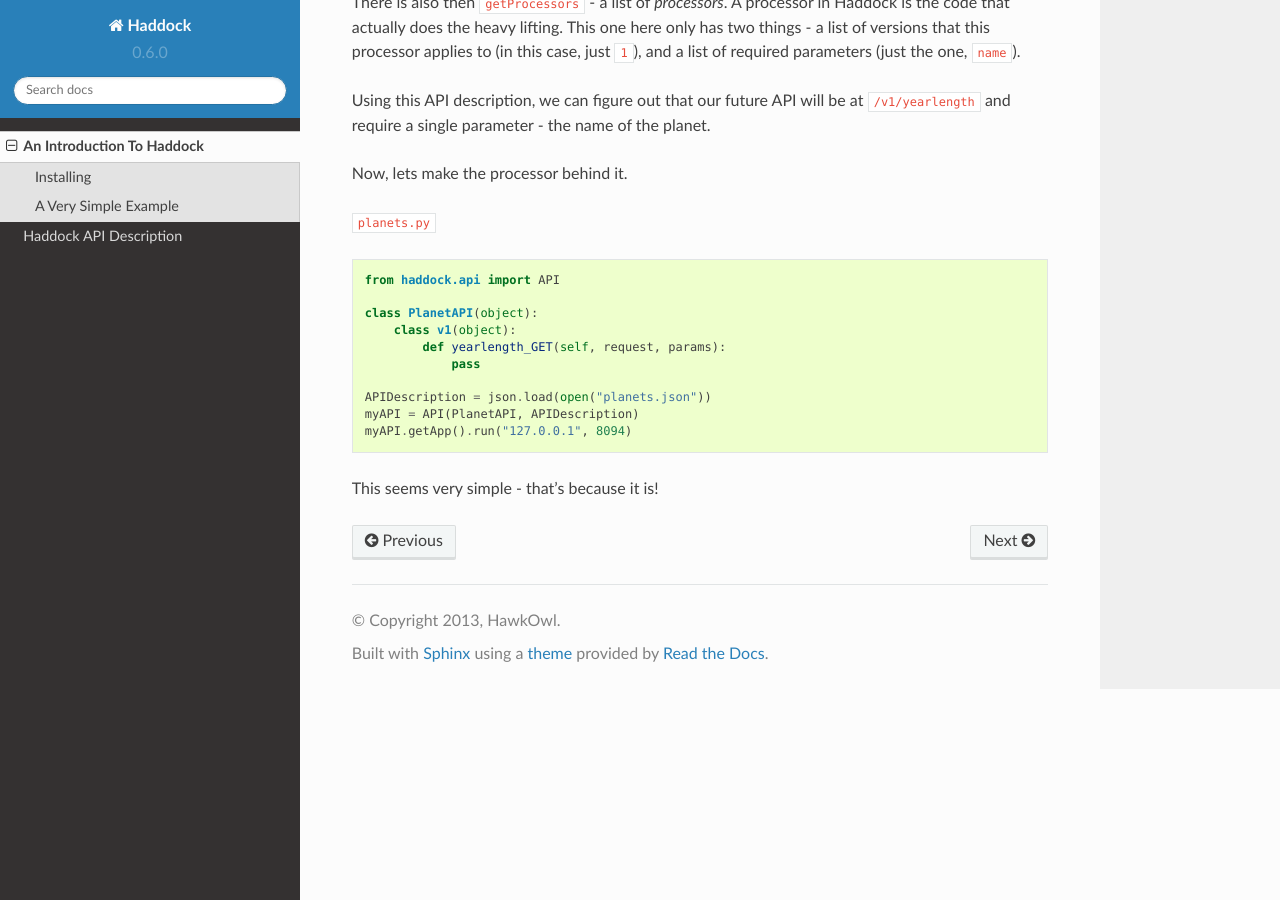
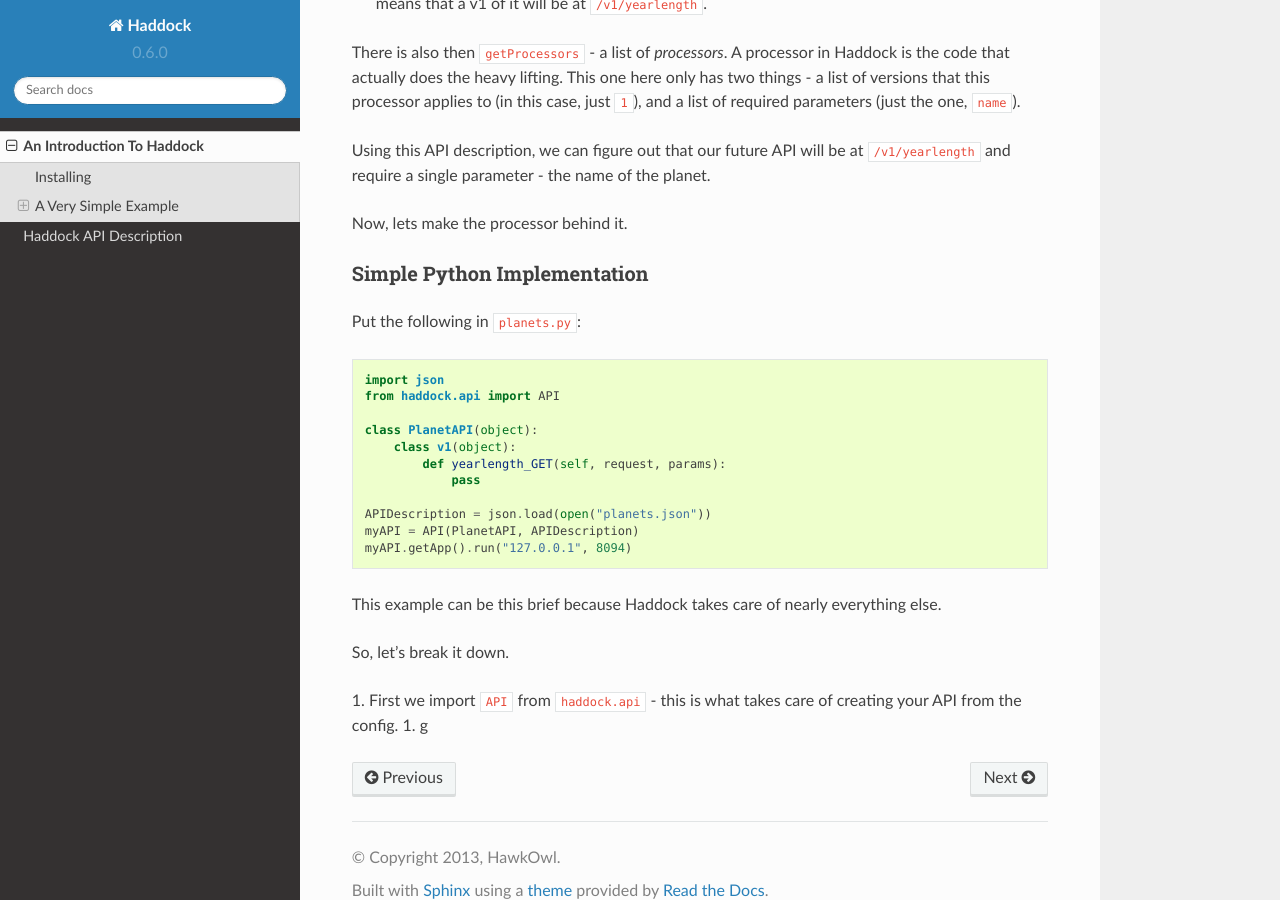
Before and after one commit to emidln/haddock, a Sphinx documentation site: the page built from docs/intro.rst, in a window 1280 px wide and 900 px high, scrolled down 1387 px. Built offline with Sphinx 7.4.7 and the Read the Docs theme 2.0.0, drawn with Linux system fonts in a browser that asks for light colours; some of the changed text lies outside the part shown.

Commit message:
more intro writing

```diff
--- a/docs/intro.rst
+++ b/docs/intro.rst
@@ -1,10 +1,11 @@
+==========================
 An Introduction To Haddock
 ==========================
 
 Haddock was made to help you create simple APIs that divide cleanly over versions, with minimal fuss - Haddock takes care of routing, assembly, parameter checking and (optionally) authentication for you. All you have to do is provide your business logic.
 
 Installing
-----------
+==========
 
 To install, you simply need to run::
 
@@ -13,12 +14,14 @@
 This'll install Haddock and all its dependencies.
 
 A Very Simple Example
----------------------
+=====================
 
 In this introduction, we will create a *Planet Information* API. We will create something that will allow us to query it, and will return some information about planets. So, first, let's define our API.
 
-``planets.json``
-::
+Simple API Definition
+---------------------
+
+Put the following in ``planets.json``::
 
     {
         "metadata": {
@@ -59,9 +62,12 @@
 
 Now, lets make the processor behind it.
 
-``planets.py``
-::
+Simple Python Implementation
+----------------------------
 
+Put the following in ``planets.py``::
+
+    import json
     from haddock.api import API
 
     class PlanetAPI(object):
@@ -73,4 +79,9 @@
     myAPI = API(PlanetAPI, APIDescription)
     myAPI.getApp().run("127.0.0.1", 8094)
 
-This seems very simple - that's because it is!
+This example can be this brief because Haddock takes care of nearly everything else.
+
+So, let's break it down.
+
+1. First we import ``API`` from ``haddock.api`` - this is what takes care of creating your API from the config.
+1. g
```
